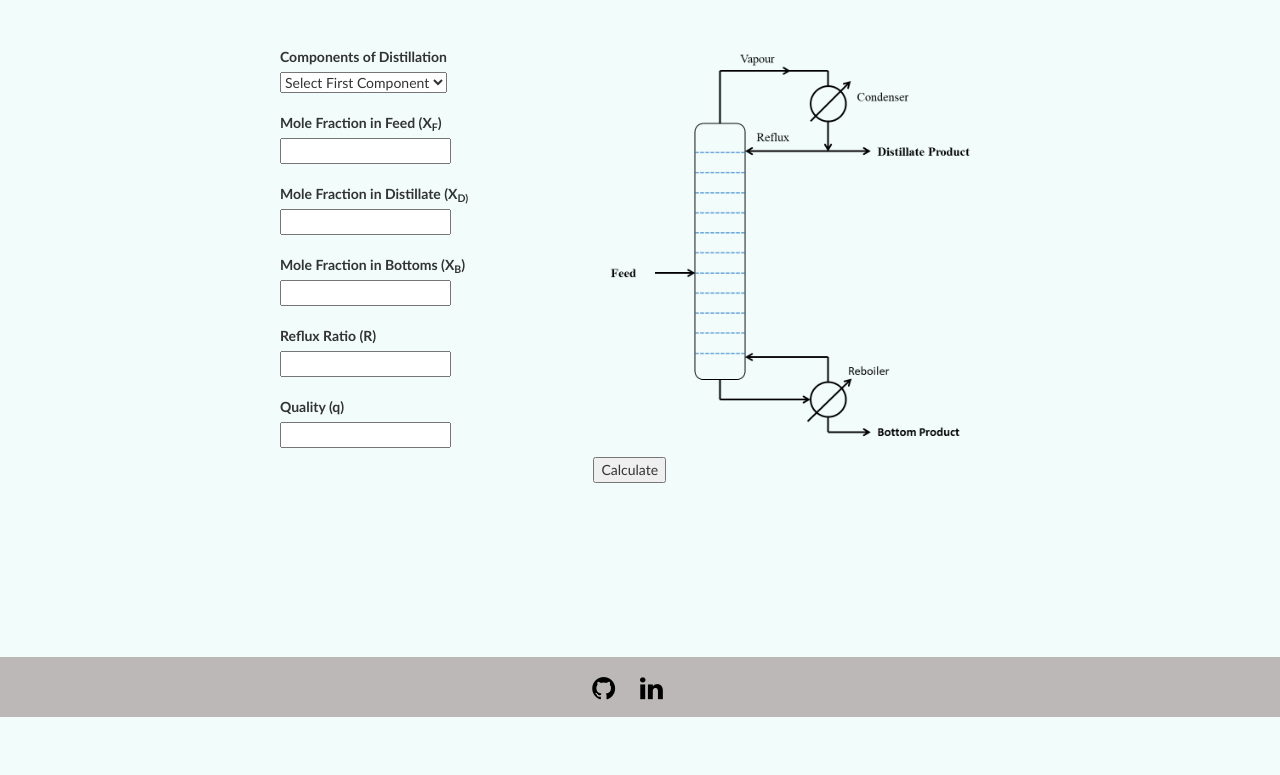
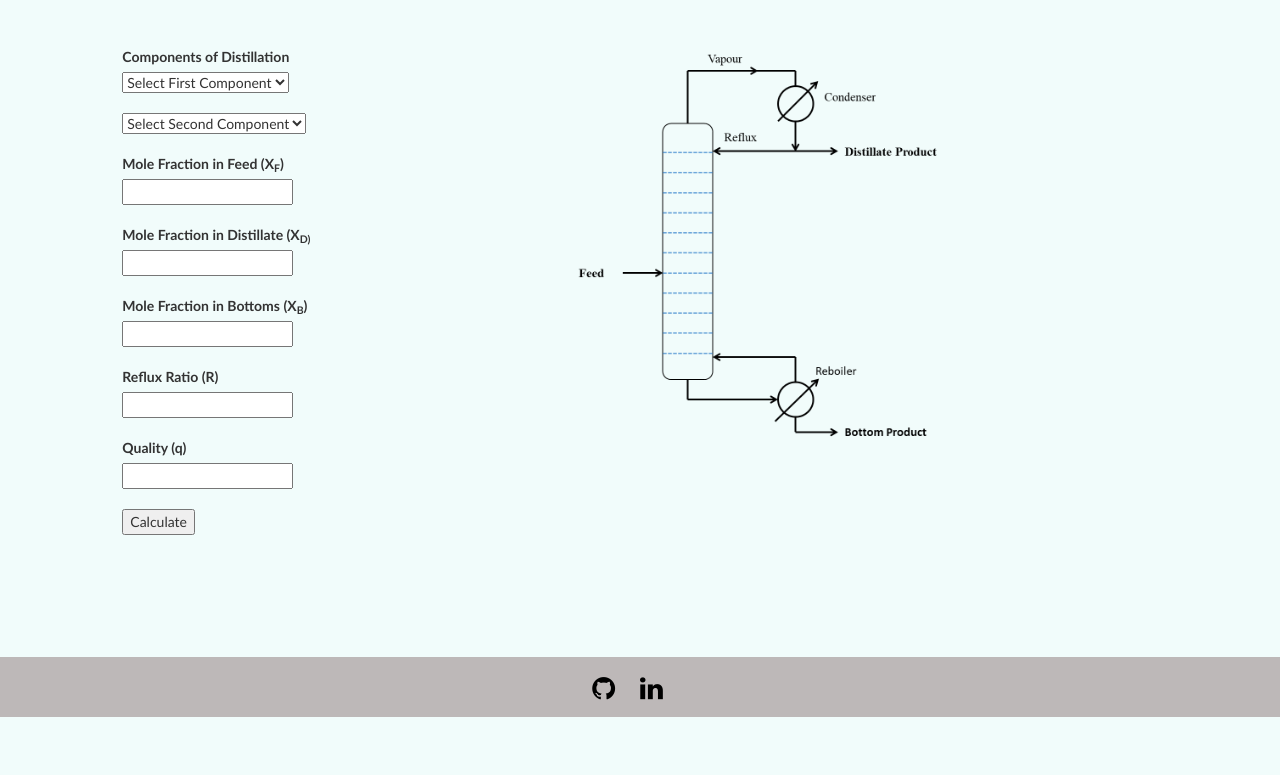
Before and after one commit to spoonser/Distillation-Tower-Calculation-Web-App, a Flask app: page / in a window 1280 px wide. Shown: the part 83-858 px from the top of the page. Run offline with Flask 2, Linux system fonts and the light colour scheme; data that the repository does not hold is empty; parts of the project's set-up code (start-up, migrations or seed data) failed here and were passed over; some libraries are stand-ins or nearby versions.

Commit message:
index.html fields updated to a form, index() route now uses actual user data

```diff
--- a/app.py
+++ b/app.py
@@ -51,14 +51,25 @@ def index():
     components = Component.query.order_by(Component.name).all()
 
     if request.method == 'POST':
-        xF = 0.044504
-        xB = 0.0119526405
-        xD = 0.855676706
-        q = 1.0618231177199156
+        # xF = 0.044504
+        # xB = 0.0119526405
+        # xD = 0.855676706
+        # q = 1.0618231177199156
 
-        VLE_data = get_vle(1, 5)
+        # Get data from form
+        xF = float(request.form['mole_frac_feed'])
+        xD = float(request.form['mole_frac_dist'])
+        xB = float(request.form['mole_frac_bot'])
+        R = float(request.form['reflux_ratio'])
+        q = float(request.form['quality'])
 
-        vle_plot_url, nstage = vle.do_graph(VLE_data, xF, xD, xB, 3, q)
+        # Get vle data and query for it
+        component1_id = request.form['component1']
+        component2_id = request.form['component2']
+        VLE_data = get_vle(component1_id, component2_id)
+
+        # Create plot based on inputs
+        vle_plot_url, nstage = vle.do_graph(VLE_data, xF, xD, xB, R, q)
         if vle_plot_url == "Error":
             return index()
         else:
--- a/static/css/style.css
+++ b/static/css/style.css
@@ -222,3 +222,7 @@ input[type=number]::-webkit-outer-spin-button {
   padding: 10px;
   overflow: visible;
 }
+
+#distill-form {
+  margin-left:100px;
+}
--- a/static/py/VLE_graph.py
+++ b/static/py/VLE_graph.py
@@ -169,6 +169,9 @@ def do_graph(vle_data, xF, xD, xB, R, q):
 	"""
 	Performs the VLE calculations using the VLE data and parameters provided
 	"""
+	# Clear plot
+	plt.clf()
+
 	# Get the x and y component separation data
 	x_sep, y_sep = get_data(vle_data)
 
--- a/templates/index.html
+++ b/templates/index.html
@@ -7,14 +7,22 @@
 	<div class="fixed-page">
 		<div class="page-content">
 			<div class="dist-child">
+				<form method="POST" id="distill-form" action="">
+					<fieldset>
 						<label for="components">Components of Distillation</label><br>
-				<select name="components" id="components">
+						<select name="component1" id="component1">
 							<option disabled selected value=""> Select First Component </option>
 							{% for component in components %}
 								<option value={{ component.id }}>{{ component.name }}</option>
 							{% endfor %}
+						</select><br><br>
+						<select name="component2" id="component2">
+							<option disabled selected value=""> Select Second Component </option>
+							{% for component in components %}
+								<option value={{ component.id }}>{{ component.name }}</option>
+							{% endfor %}
+						</select><br><br>
 
-				</select><br><br>
 						<label for="mole_frac_feed">Mole Fraction in Feed (X<sub>F</sub>)</label><br>
 						<input type="text" id="mole_frac_feed" name="mole_frac_feed"><br><br>
 
@@ -29,7 +37,10 @@
 
 						<label for="quality">Quality (q)</label><br>
 						<input type="text" id="quality" name="quality"><br><br>
+						<button name="submit" value="calculate">Calculate</button>
 					</div>
+				</fieldset>
+			</form>
 
 			<div class="dist-child">
 				<img id="dist-diagram" src="{{url_for('static', filename='images/dist_column.png')}}" alt="https://en.wikipedia.org/wiki/Fractionating_column"
@@ -37,10 +48,6 @@
 				height="400"/>
 			</div>
 
-			<div class="submit">
-				<form action="" method="post">
-					<button name="submit" value="calculate">Calculate</button>
-				</form>
 			</div>
 
 
```
Lines whose indentation alone changed are shown as unchanged.
